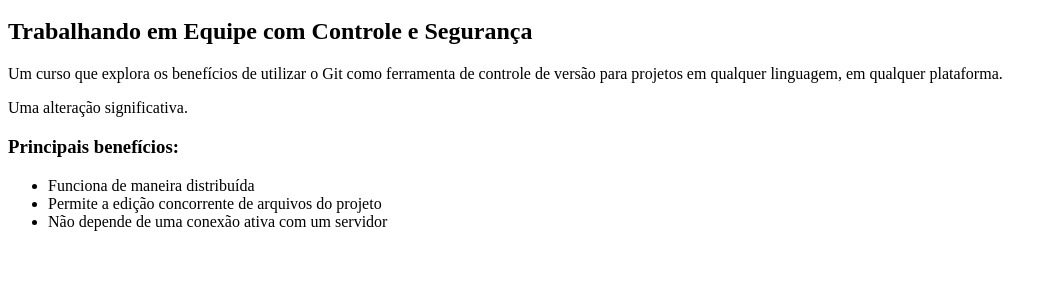
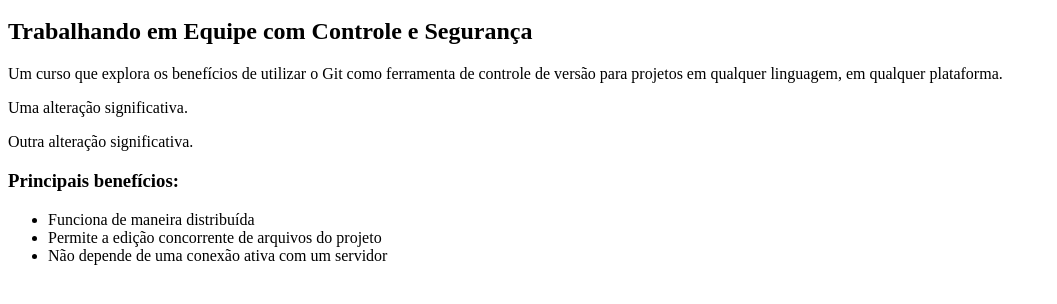
Before and after one commit to marcoarenhart/curso-git, a plain HTML site: page index.html in a window 1280 px wide. Shown: the part 48-352 px from the top of the page, without its empty margins (0-1057 px from the left). Drawn offline with Linux system fonts and the light colour scheme.

Commit message:
Teste de merge

```diff
--- a/index.html
+++ b/index.html
@@ -7,6 +7,7 @@
 
         <p>Um curso que explora os benefícios de utilizar o Git como ferramenta de controle de versão para projetos em qualquer linguagem, em qualquer plataforma.</p>
 		<p>Uma alteração significativa.</p>
+		<p>Outra alteração significativa.</p>
 
 
         <h3>Principais benefícios:</h3>
```
